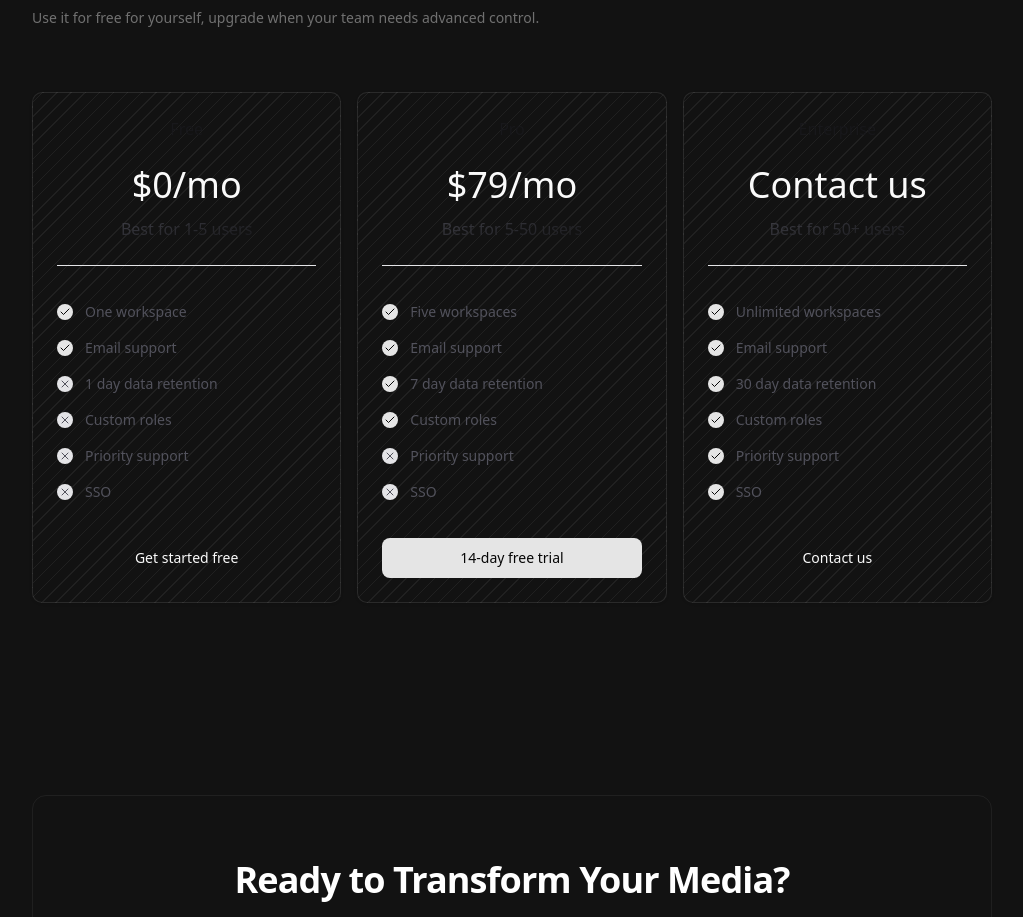
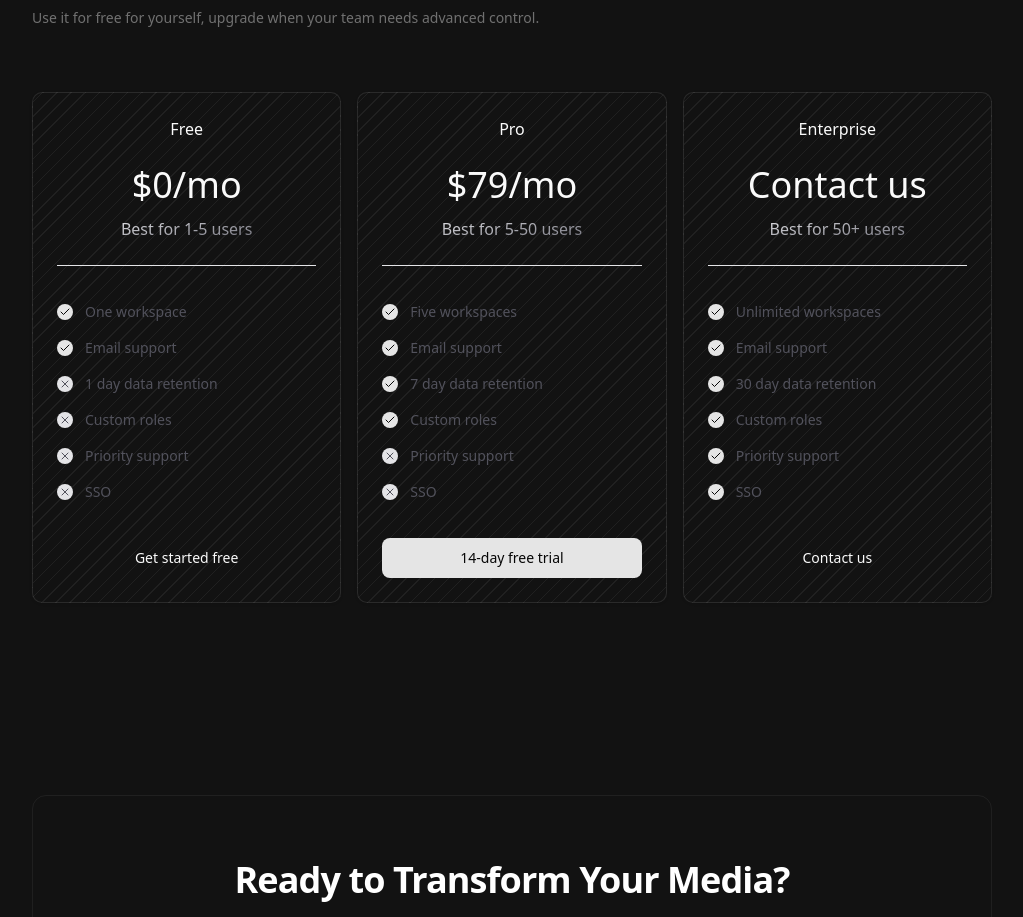
Before and after one commit to dev0jha/Claudinary-AI, a Next.js app: page / in a window 1280 px wide. Shown: the part 3504-4421 px from the top of the page, without its empty margins (128-1151 px from the left). Built offline with nearby package versions, Linux system fonts and the light colour scheme.

Commit message:
refactor: adjust dark mode styling in dark-gradient-pricing component

```diff
--- a/src/components/ui/dark-gradient-pricing.tsx
+++ b/src/components/ui/dark-gradient-pricing.tsx
@@ -64,13 +64,11 @@ export const PricingCard = ({
         }}
       >
         <div className="flex flex-col items-center border-b pb-6 dark:border-zinc-700 border-zinc-200">
-          <span className="mb-6 inline-block dark:text-zinc-50 text-zinc-900">
-            {tier}
-          </span>
+          <span className="mb-6 inline-block text-zinc-50">{tier}</span>
           <span className="mb-3 inline-block text-4xl font-medium">
             {price}
           </span>
-          <span className="dark:bg-gradient-to-br dark:from-zinc-200 dark:to-zinc-500 bg-gradient-to-br from-zinc-700 to-zinc-900 bg-clip-text text-center text-transparent">
+          <span className="bg-gradient-to-br from-zinc-200 to-zinc-500 bg-clip-text text-center text-transparent">
             {bestFor}
           </span>
         </div>
```
